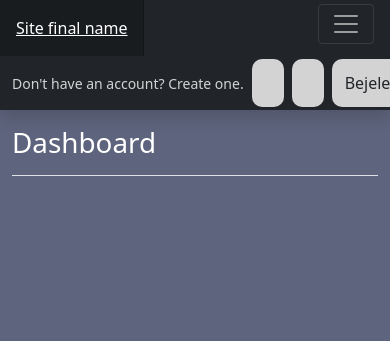
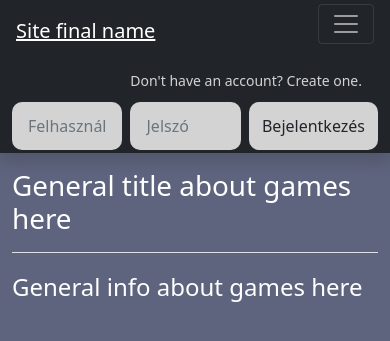
Before and after one commit to SzenasiLevente/ProjektOKJ, a PHP site: page / in a window 390 px wide; the page is wider, and only the part inside the window is pictured. Shown: the top 341 px of that part. Run offline with PHP 8.4, Linux system fonts and the light colour scheme.

Commit message:
Responsive web design improvement

```diff
--- a/CSS/boot.css
+++ b/CSS/boot.css
@@ -81,14 +81,6 @@ ul.nav a:hover {
    * Navbar
    */
 
-.navbar-brand {
-    padding-top: .75rem;
-    padding-bottom: .75rem;
-    font-size: 1rem;
-    background-color: rgba(0, 0, 0, .25);
-    box-shadow: inset -1px 0 0 rgba(0, 0, 0, .25);
-}
-
 .navbar .navbar-toggler {
     top: .25rem;
     right: 1rem;
--- a/CSS/own.css
+++ b/CSS/own.css
@@ -12,3 +12,7 @@ a:link {
 a:hover {
     text-decoration: underline;
 }
+
+.fontavg {
+    font-size: 1.5rem;
+}
--- a/index.php
+++ b/index.php
@@ -1,4 +1,3 @@
-
 <!doctype html>
 <html lang="hu">
   <head>
@@ -11,26 +10,32 @@
     <link rel="stylesheet" href="CSS/boot.css">
     <link rel="stylesheet" href="CSS/own.css">
   </head>
+
   <body>
 
 <header class="navbar navbar-dark sticky-top bg-dark flex-md-nowrap p-0 shadow">
+
   <a class="navbar-brand col-md-3 col-lg-2 px-3 py-3" href="#">Site final name</a>
+
   <button class="navbar-toggler position-absolute d-md-none collapsed" type="button" data-bs-toggle="collapse" data-bs-target="#sidebarMenu" aria-controls="sidebarMenu" aria-expanded="false" aria-label="Toggle navigation">
     <span class="navbar-toggler-icon"></span>
   </button>
 
-  <div class="navbar-nav">
-    <div class="nav-item text-nowrap">
-      <div class="container">
+  <div class="container-fluid">
+  <ul class="navbar-navme ms-auto my-auto">
+          <li class="nav-item"><a href="register.php" class="nav-link active">Don't have an account? Create one.</a></li>
+    </ul>
+
+  <div class="navbar-nav nav-item">
     <form class="d-flex" method="POST">
-    <a href="register.php" class="my-auto me-2">Don't have an account? Create one.</a>
         <input class="form-control me-2 indexinput" type="text" placeholder="Felhasználónév" name="inUsername">
         <input class="form-control me-2 indexinput" type="password" placeholder="Jelszó" name="inPass">
         <button class="btn indexinput" type="submit" name="submit">Bejelentkezés</button>
-     </form>
-     </div>
+    </form>
+
     </div>
   </div>
+
 </header>
 
 <div class="container-fluid">
@@ -57,7 +62,6 @@
             </a>
           </li>
         </ul>
-
         <h6 class="sidebar-heading d-flex justify-content-between align-items-center px-3 mt-4 mb-1 text-muted">
           <span>placeholder</span>
           <a class="link-secondary" href="#" aria-label="Add a new report">
@@ -87,15 +91,19 @@
         </ul>
       </div>
     </nav>
+    <main class="col-md-9 ms-sm-auto col-lg-10 px-md-4">
 
-    <main class="col-md-9 ms-sm-auto col-lg-10 px-md-4">
       <div class="d-flex justify-content-between flex-wrap flex-md-nowrap align-items-center pt-3 pb-2 mb-3 border-bottom">
-        <h1 class="h1 text-white">Dashboard</h1>
+        <h1 class="h1 text-white">General title about games here</h1>
       </div>
+
+      <div class="d-flex justify-content-between flex-wrap text-white" style="font-size: 1.5rem;">
+        <p>General info about games here</p>
+      </div>
+
     </main>
   </div>
 </div>
 
-
   </body>
 </html>
```
